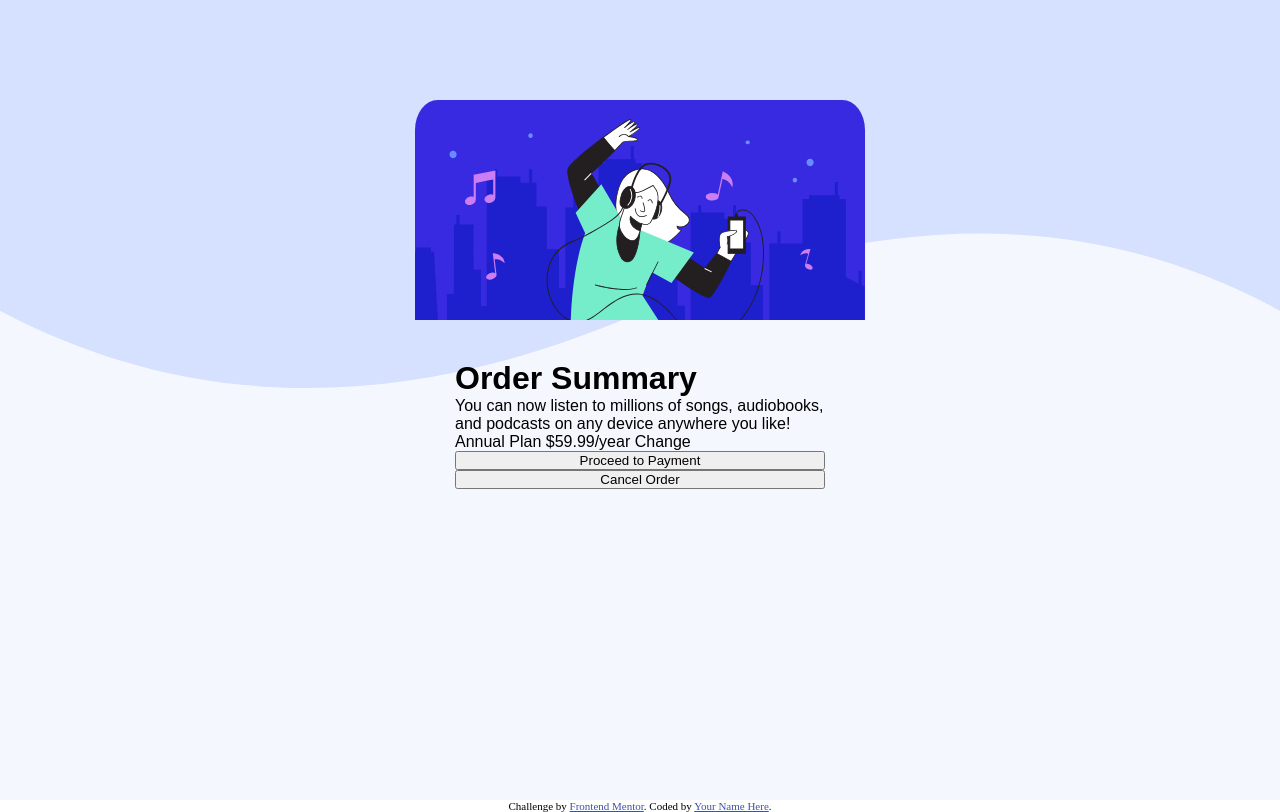
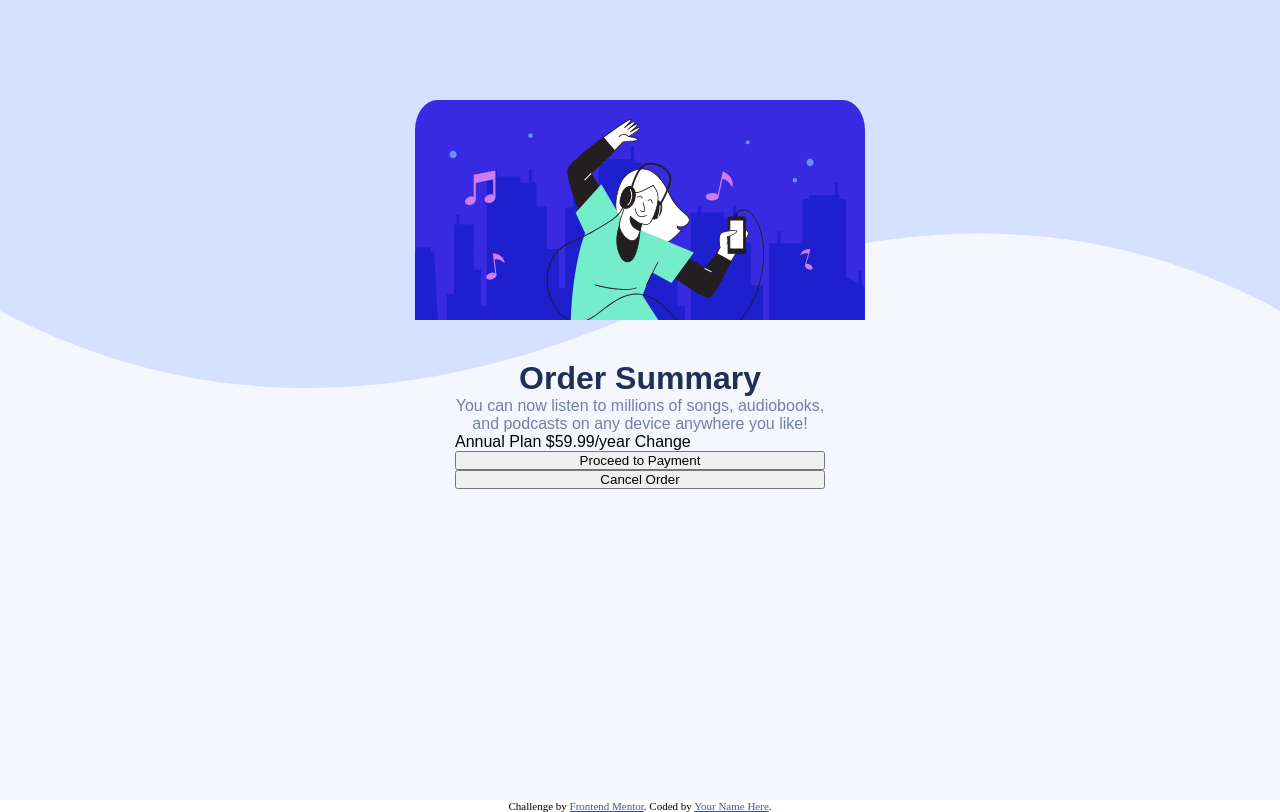
Before and after one commit to MatthewT95/order-summary-component-mainv2, a plain HTML site: page index.html in a window 1280 px wide. Drawn offline with Linux system fonts and the light colour scheme.

Commit message:
styled .promo-msg and .card-title

```diff
--- a/style.css
+++ b/style.css
@@ -58,6 +58,18 @@ button {
     padding: 40px;
 }
 
+.card-title{
+    text-align: center;
+    color: var(--Dark-blue);
+    font-weight: 700;
+}
+
+.promo-msg{
+    text-align: center;
+    color: var(--Desaturated-blue);
+    font-weight: 400;
+}
+
 /* Mobile CSS */
 @media screen and (max-width:350px){
     .page-content{
```
